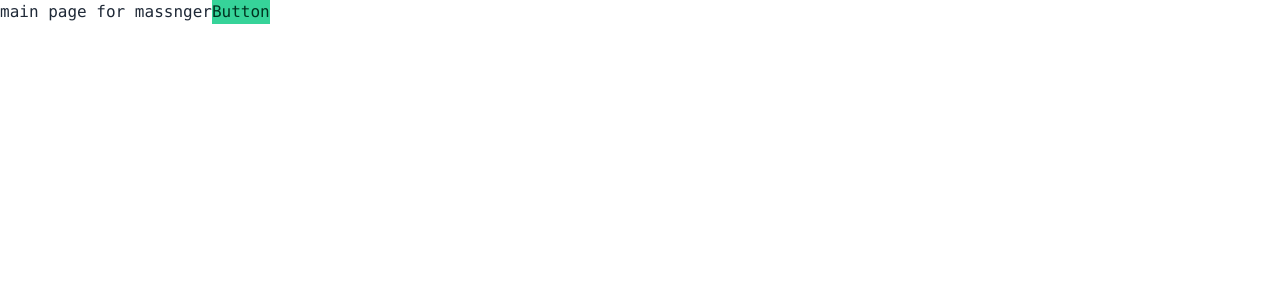
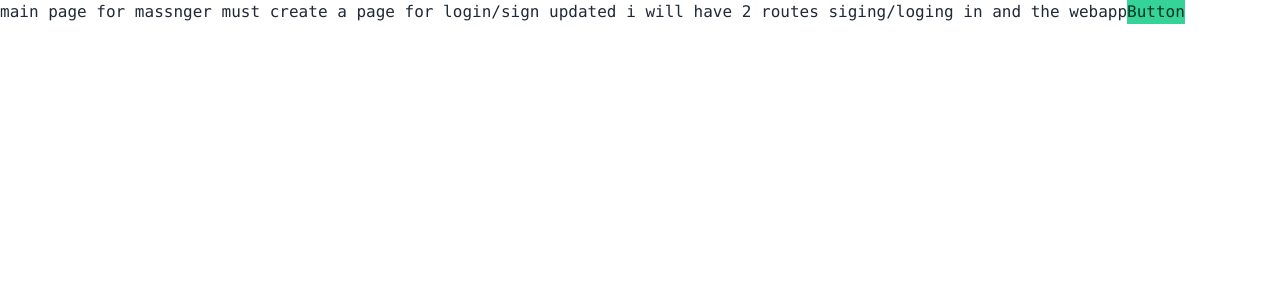
Before and after one commit to louayemandari/facebook-nextjs, a Next.js app: page / in a window 1280 px wide. Shown: the top 300 px of the page. Built offline with nearby package versions, Linux system fonts and the light colour scheme.

Commit message:
jsut added some notes

```diff
--- a/src/pages/index.js
+++ b/src/pages/index.js
@@ -3,6 +3,10 @@ export default function Home() {
   return (
     <div>
       main page for massnger
+      must create a page for login/sign updated
+      i will have 2 routes siging/loging in and the webapp
+
+
       <button
   class="btn-success ">
   Button
```
